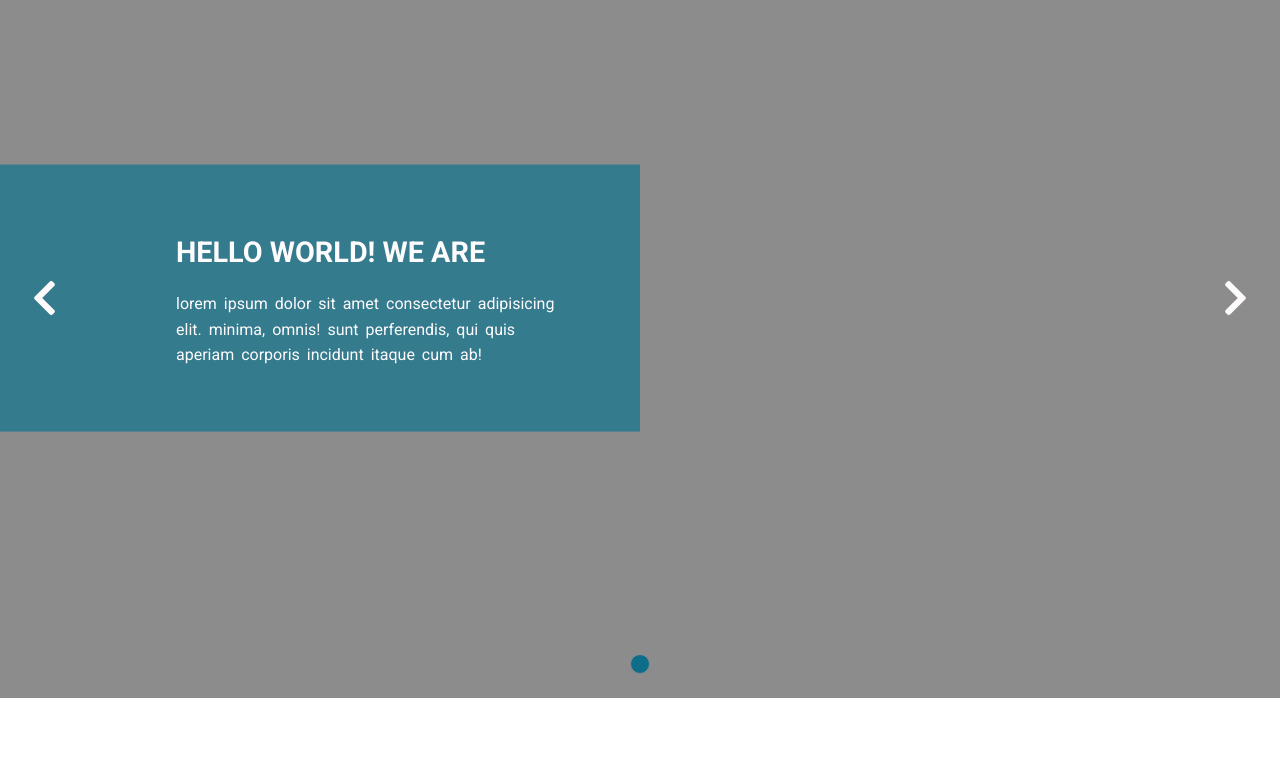
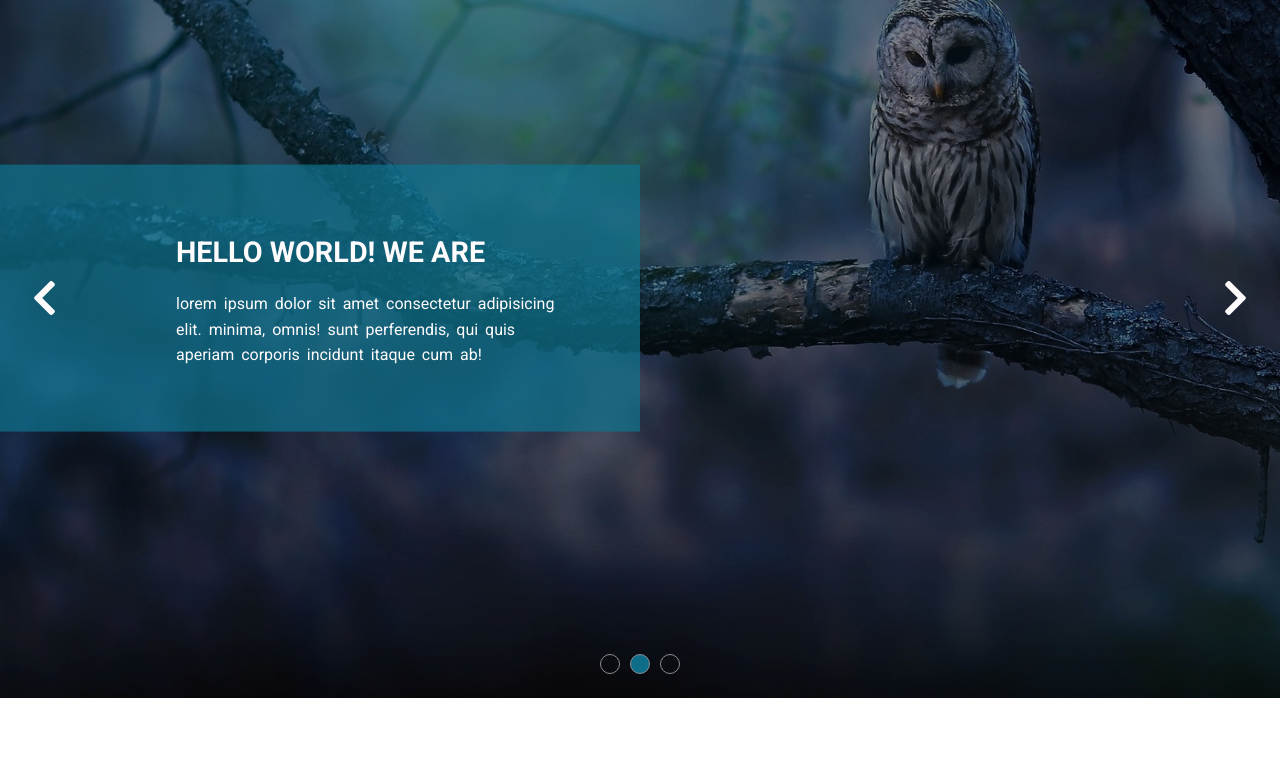
Before and after one commit to Zakaria98alaoui/Kasper, a plain HTML site: page index.html in a window 1280 px wide. Shown: the part 102-879 px from the top of the page. Drawn offline with nearby package versions, Linux system fonts and the light colour scheme; files whose address does not match are found by name.

Commit message:
style css modified

```diff
--- a/scss/style.css
+++ b/scss/style.css
@@ -285,7 +285,7 @@ header .container nav .form i:hover {
 .landing {
   position: relative;
   min-height: 100vh;
-  background-image: url("/template_html_css_2021/images/land.jpg");
+  background-image: url("/images/land.jpg");
   background-size: cover;
   background-repeat: no-repeat;
 }
```
Also changed, not shown: 1 other file.
